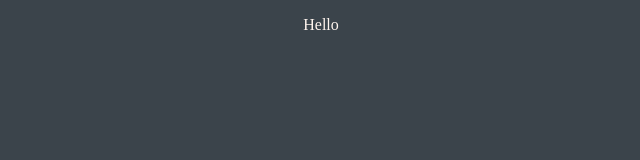
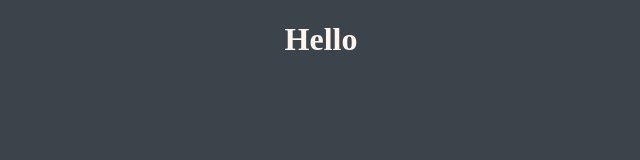
Before and after one commit to bryantg574/bryantg574.github.io, a plain HTML site: page index.html in a window 1280 px wide. Shown: the whole page, without its empty margins (319-959 px from the left). Drawn offline with Linux system fonts and the light colour scheme.

Commit message:
Update index.html

```diff
--- a/index.html
+++ b/index.html
@@ -4,6 +4,6 @@
 
   </head>
   <body style="background-color:#3b444b;">
-    <p style="color:#fff5ee; text-align:center;">Hello</p>
+    <h1 style="color:#fff5ee; text-align:center;">Hello</h1>
   </body>
 </html>
```
